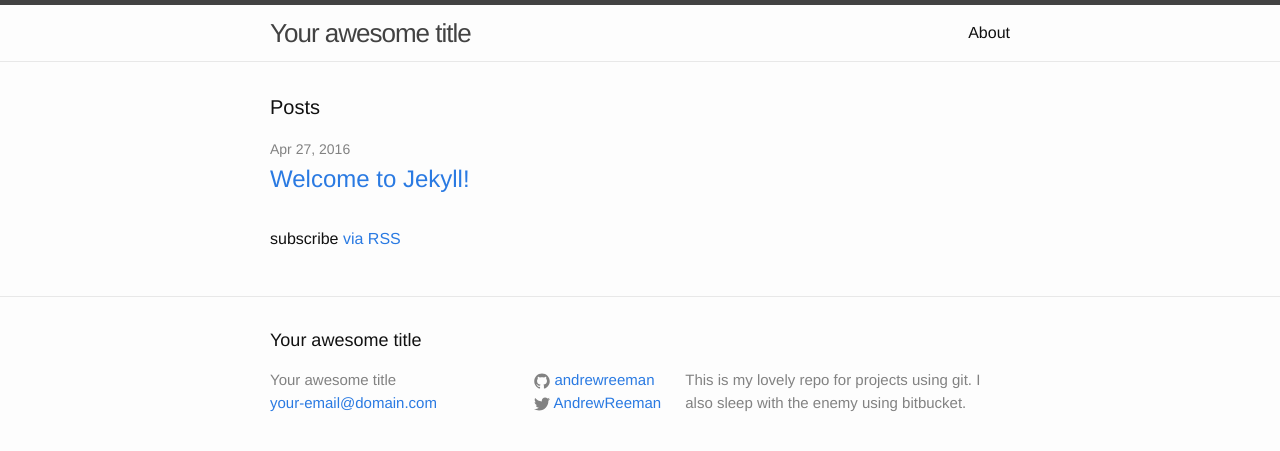
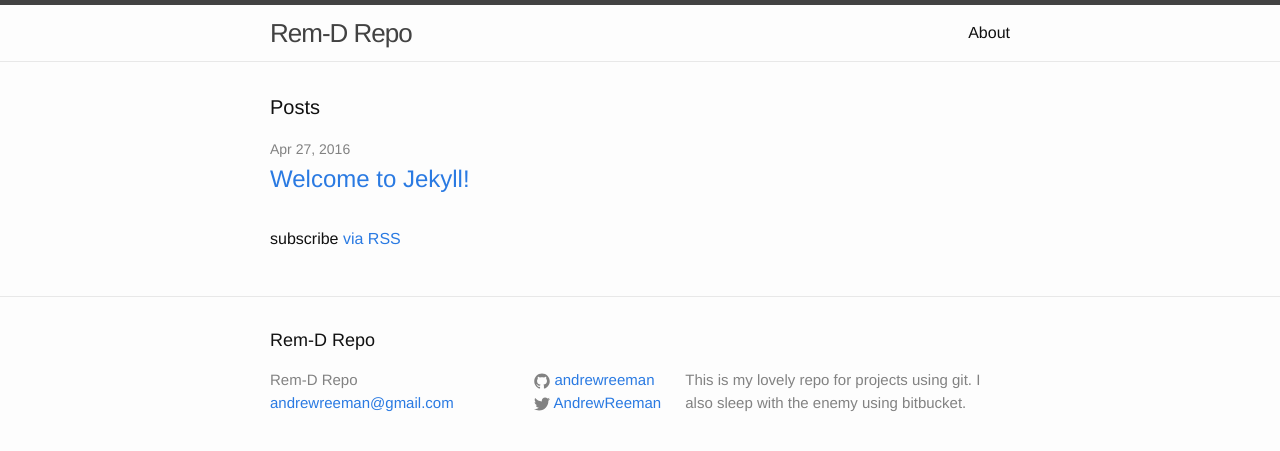
Before and after one commit to andrewreeman/andrewreeman.github.io, a Jekyll site: the page built from index.html, in a window 1280 px wide. Shown: the top 451 px of the page. Built offline with Jekyll 4.4.1, drawn with Linux system fonts in a browser that asks for light colours.

Commit message:
awesome title

```diff
--- a/_config.yml
+++ b/_config.yml
@@ -6,12 +6,12 @@
 # 'jekyll serve'. If you change this file, please restart the server process.
 
 # Site settings
-title: Your awesome title
-email: your-email@domain.com
+title: Rem-D Repo
+email: andrewreeman@gmail.com
 description: > # this means to ignore newlines until "baseurl:"
   This is my lovely repo for projects using git. I also sleep with the enemy using bitbucket.
 baseurl: "" # the subpath of your site, e.g. /blog
-url: "http://yourdomain.com" # the base hostname & protocol for your site
+url: "http://andrewreeman.com" # the base hostname & protocol for your site
 twitter_username: AndrewReeman
 github_username:  andrewreeman
 
```
